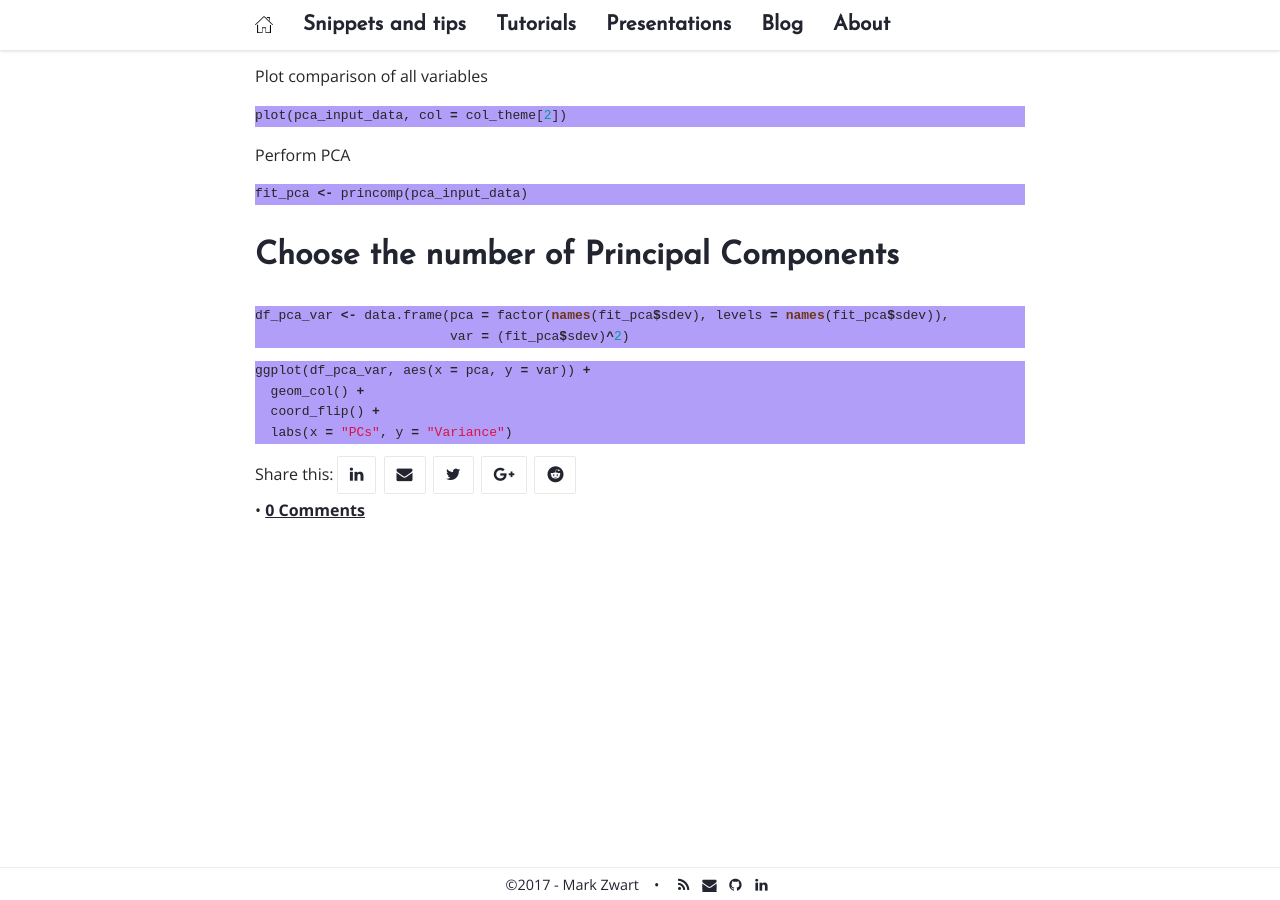
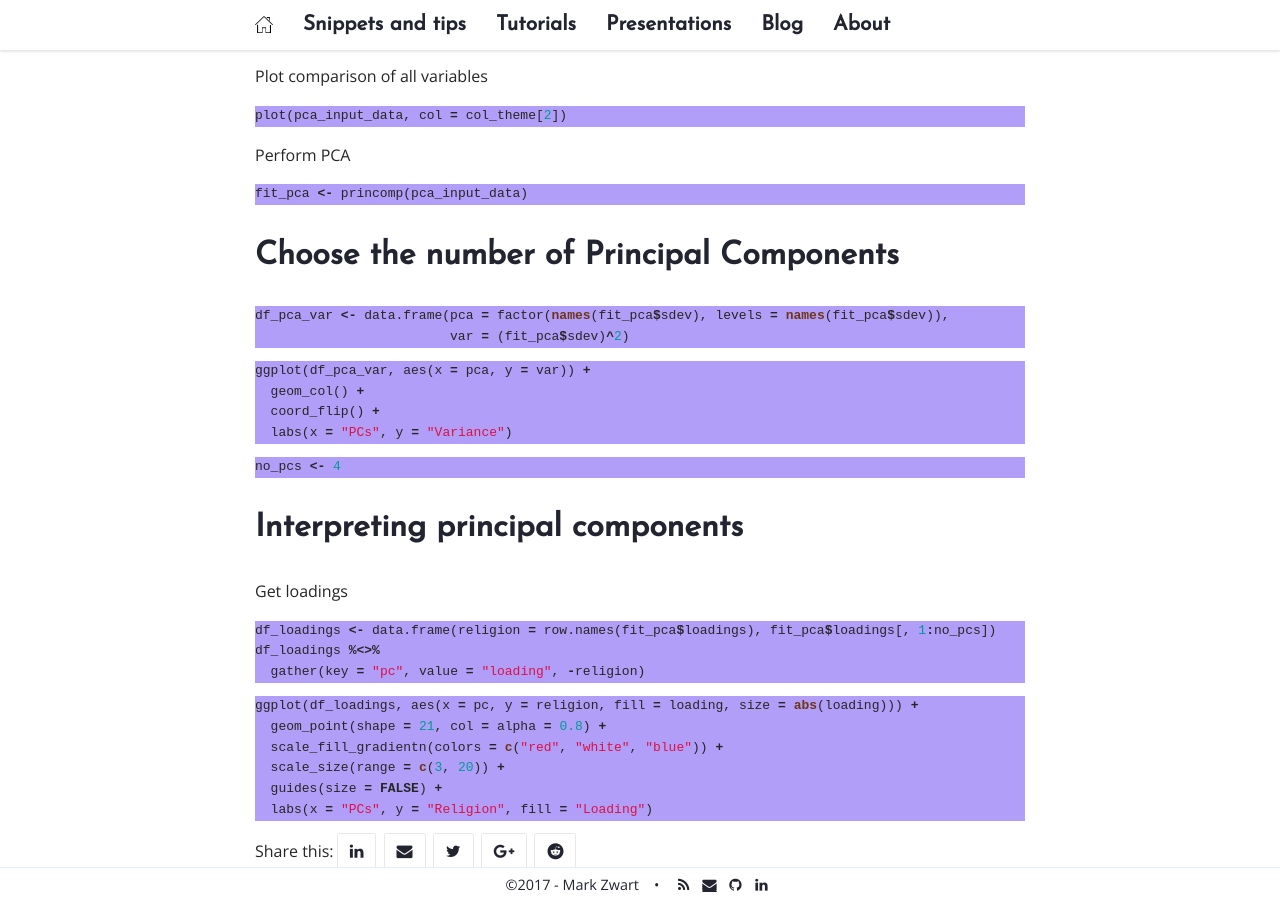
Before and after one commit to mark-me/mark-me.github.io, a Jekyll site: the page built from _pages/tutorials/pca/pca.md, in a window 1280 px wide and 900 px high, scrolled down 320 px. Built offline with Jekyll 4.4.1, drawn with Linux system fonts in a browser that asks for light colours; nearby versions of some CDN libraries; comment, search, counter and statistics services are not loaded.

Commit message:
Update pca.md

````diff
--- a/_pages/tutorials/pca/pca.md
+++ b/_pages/tutorials/pca/pca.md
@@ -30,3 +30,25 @@ ggplot(df_pca_var, aes(x = pca, y = var)) +
   coord_flip() +
   labs(x = "PCs", y = "Variance")
 ```
+
+```r
+no_pcs <- 4
+```
+
+# Interpreting principal components
+
+Get loadings
+```r
+df_loadings <- data.frame(religion = row.names(fit_pca$loadings), fit_pca$loadings[, 1:no_pcs])
+df_loadings %<>%
+  gather(key = "pc", value = "loading", -religion)
+```
+
+```r
+ggplot(df_loadings, aes(x = pc, y = religion, fill = loading, size = abs(loading))) +
+  geom_point(shape = 21, col = alpha = 0.8) +
+  scale_fill_gradientn(colors = c("red", "white", "blue")) +
+  scale_size(range = c(3, 20)) +
+  guides(size = FALSE) +
+  labs(x = "PCs", y = "Religion", fill = "Loading")
+```
````
